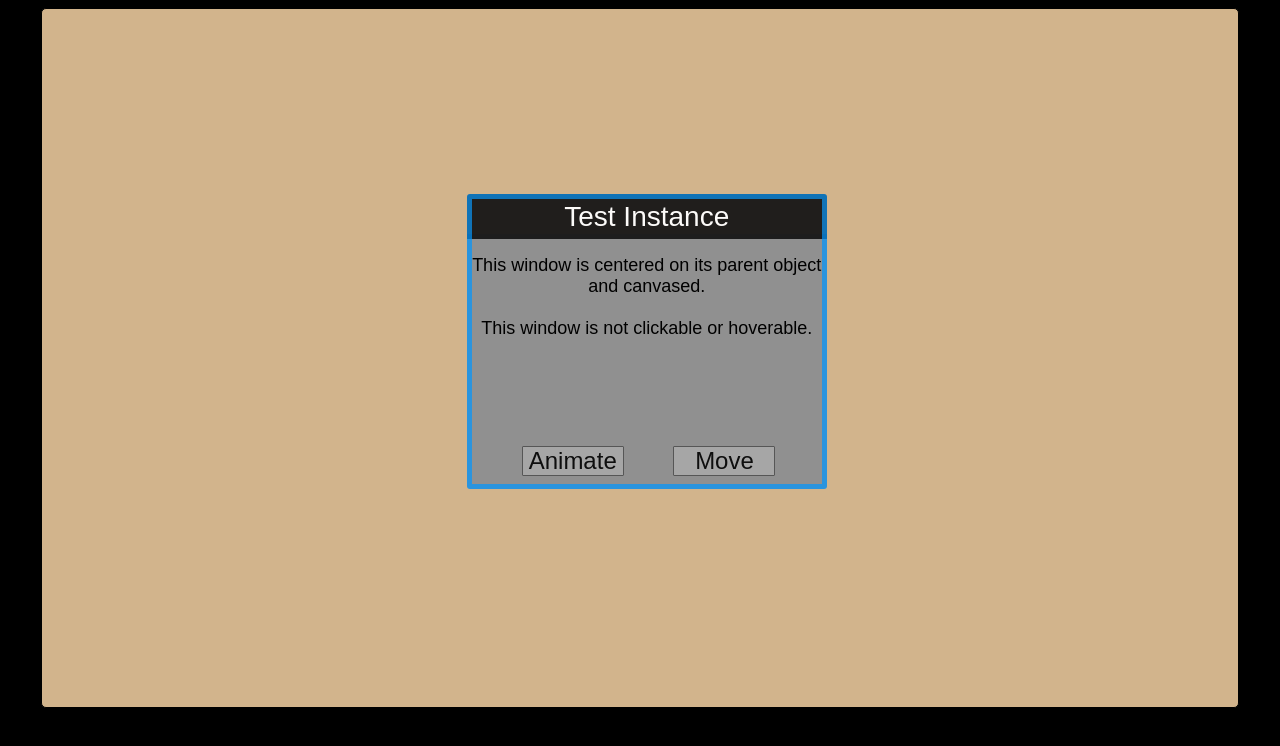
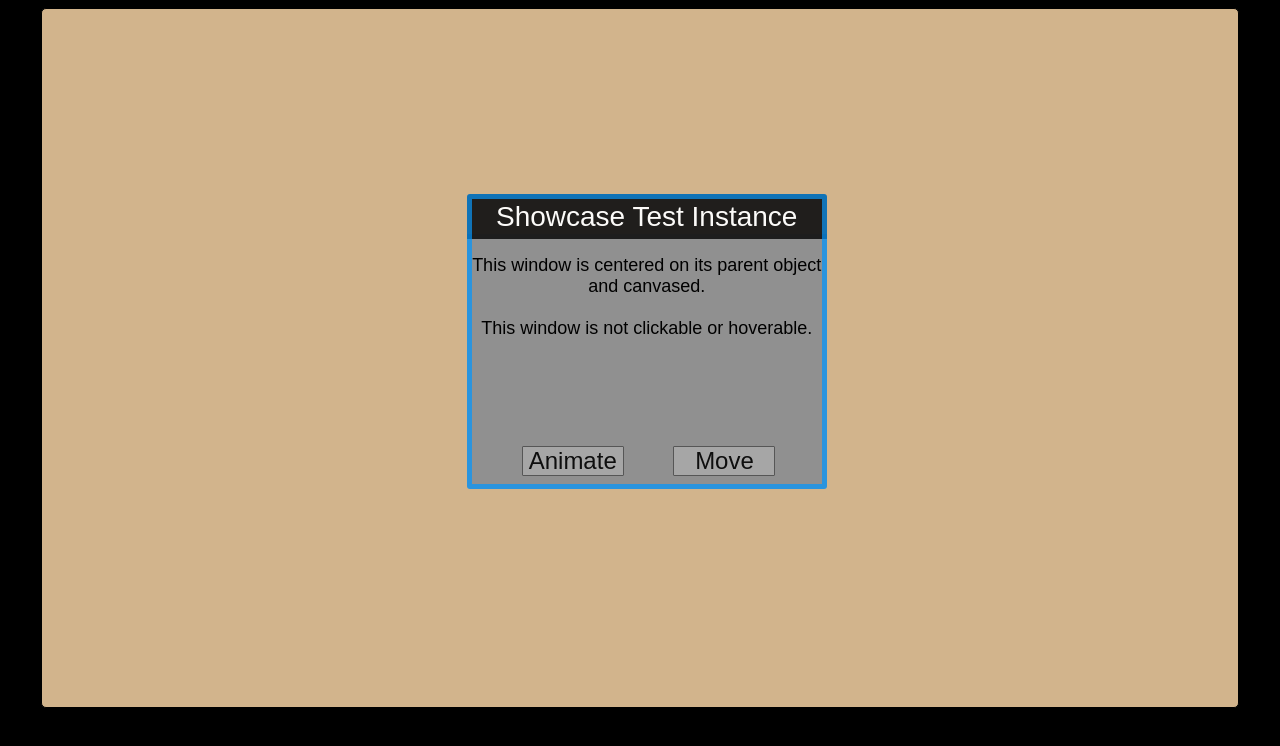
Before and after one commit to ahholder/WindowMaker, a plain HTML site: page index.html in a window 1280 px wide. Drawn offline with Linux system fonts and the light colour scheme.

Commit message:
Initial with Tests

```diff
--- a/app.js
+++ b/app.js
@@ -72,7 +72,7 @@ function testBatch1() {
     winText = "\nThis window is centered on its parent object and canvased.\n\nThis window is not clickable or hoverable.";
     logWin(overlay, winPendingId, "div", winStyling, ["#959595", "#909090"], false, false, true, true);
     document.getElementById("testA").innerText = winText;
-    makeSupportWin("testA", "title", "Test Instance");
+    makeSupportWin("testA", "title", "Showcase Test Instance");
     makeSupportWin("testA", "button", "Animate");
     makeSupportWin("testA", "button", "Move");
 }
--- a/index.html
+++ b/index.html
@@ -3,7 +3,7 @@
   <head>
     <meta charset="UTF-8" />
     <meta name="viewport" content="width=device-width, initial-scale=1.0" />
-    <title>Window Template by Alex H.</title>
+    <title>Window Maker Template by Alex H.</title>
       <link rel="stylesheet" href="styling.css">
       <script src="app.js"></script>
   </head>
```
